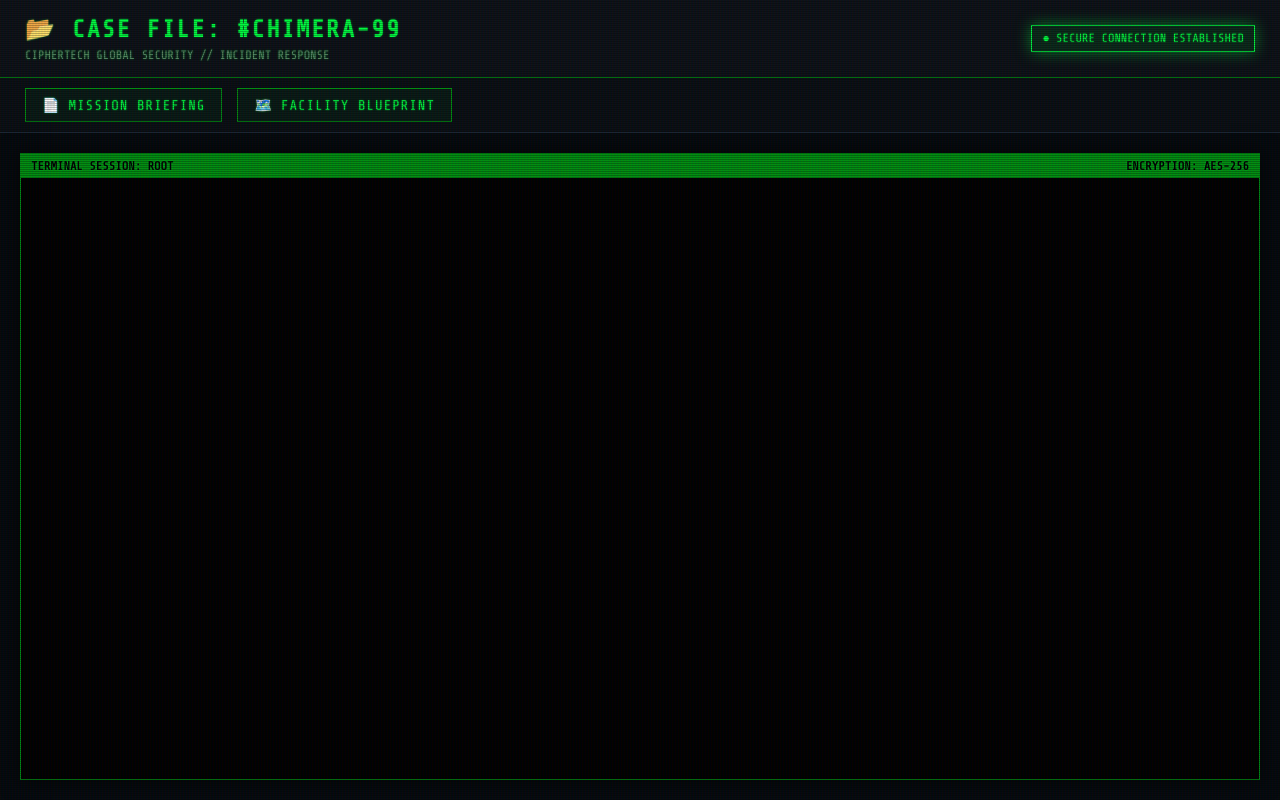
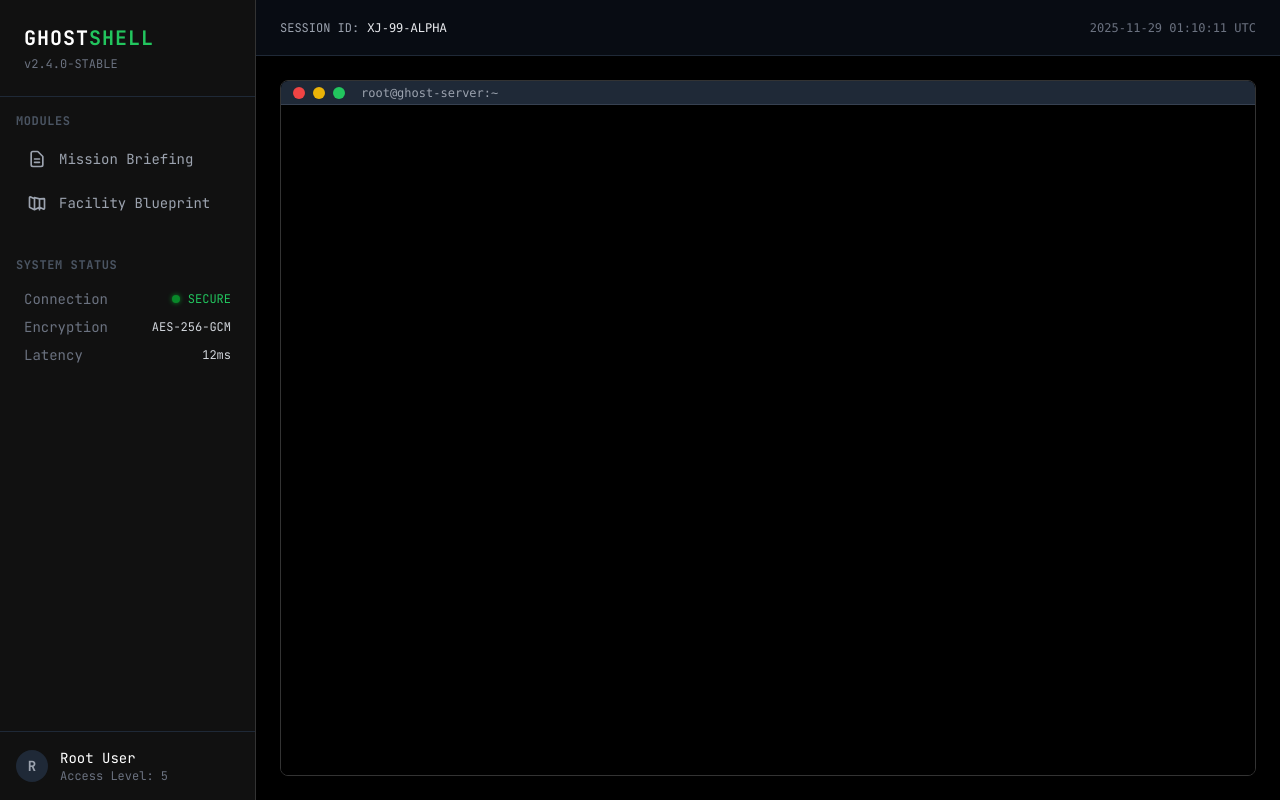
Before and after one commit to op-h/datacenter-ghost-ctf, a website: page public/index.html in a window 1280 px wide. Drawn offline with nearby package versions, Linux system fonts and the light colour scheme.

Commit message:
Update site

```diff
--- a/public/index.html
+++ b/public/index.html
@@ -1,181 +1,196 @@
 <!DOCTYPE html>
 <html lang="en">
+
 <head>
     <meta charset="UTF-8">
     <meta name="viewport" content="width=device-width, initial-scale=1.0">
-    <title>Case File: #CHIMERA-99</title>
+    <title>DATACENTER GHOST // TERMINAL ACCESS</title>
     <link rel="preconnect" href="https://fonts.googleapis.com">
     <link rel="preconnect" href="https://fonts.gstatic.com" crossorigin>
-    <link href="https://fonts.googleapis.com/css2?family=Share+Tech+Mono&display=swap" rel="stylesheet">
+    <link href="https://fonts.googleapis.com/css2?family=JetBrains+Mono:wght@400;700&display=swap" rel="stylesheet">
+    <script src="https://cdn.tailwindcss.com"></script>
     <style>
-        /* Variables */
         :root {
-            --bg-color: #050a0e;
-            --panel-bg: #0d1218;
-            --text-color: #00ff41;
-            --accent-color: #008f11;
-            --alert-color: #ff3333;
-            --border-color: #1a2633;
-            --scanline-color: rgba(0, 255, 65, 0.03);
+            --bg-dark: #0a0a0a;
+            --bg-panel: #111111;
+            --accent: #00ff41;
+            --text-dim: #888;
+            --border: #333;
         }
 
-        /* Base Styles */
         body {
-            font-family: 'Share Tech Mono', monospace;
-            background: var(--bg-color);
-            color: var(--text-color);
-            margin: 0;
-            height: 100vh;
-            display: flex;
-            flex-direction: column;
+            font-family: 'JetBrains Mono', monospace;
+            background-color: var(--bg-dark);
+            color: #e0e0e0;
             overflow: hidden;
-            text-shadow: 0 0 2px rgba(0, 255, 65, 0.5);
         }
 
-        /* CRT Effect Overlay */
-        .crt::before {
-            content: " ";
-            display: block;
-            position: absolute;
-            top: 0;
-            left: 0;
-            bottom: 0;
-            right: 0;
-            background: linear-gradient(rgba(18, 16, 16, 0) 50%, rgba(0, 0, 0, 0.25) 50%), linear-gradient(90deg, rgba(255, 0, 0, 0.06), rgba(0, 255, 0, 0.02), rgba(0, 0, 255, 0.06));
-            z-index: 999;
-            background-size: 100% 2px, 3px 100%;
-            pointer-events: none;
-        }
-
-        /* Header */
-        .header {
-            padding: 15px 25px;
-            border-bottom: 1px solid var(--accent-color);
-            background: var(--panel-bg);
-            flex: 0 0 auto;
-            display: flex;
-            justify-content: space-between;
-            align-items: center;
-            box-shadow: 0 0 15px rgba(0, 255, 65, 0.1);
-        }
-
-        .title-group h1 { margin: 0; font-size: 24px; letter-spacing: 2px; }
-        .title-group .subtitle { color: #5c8a68; font-size: 12px; margin-top: 5px; }
-
-        .status-badge {
-            border: 1px solid var(--text-color);
-            padding: 5px 10px;
-            font-size: 12px;
-            background: rgba(0, 255, 65, 0.1);
-            animation: pulse 2s infinite;
-        }
-
-        /* Navigation */
-        .nav-bar {
-            padding: 10px 25px;
-            background: #0a0f14;
-            display: flex;
-            gap: 15px;
-            border-bottom: 1px solid var(--border-color);
-        }
-
-        a.button {
-            background: rgba(0, 255, 65, 0.05);
-            color: var(--text-color);
-            padding: 8px 16px;
-            text-decoration: none;
-            border: 1px solid var(--accent-color);
-            font-size: 14px;
-            transition: 0.2s;
-            text-transform: uppercase;
-            letter-spacing: 1px;
-            display: flex;
-            align-items: center;
-            gap: 8px;
-        }
-
-        a.button:hover {
-            background: var(--text-color);
-            color: #000;
-            box-shadow: 0 0 10px var(--text-color);
-        }
-
-        /* Terminal Container */
-        .terminal-wrapper {
-            flex: 1;
-            padding: 20px;
-            display: flex;
-            flex-direction: column;
-            position: relative;
+        .sidebar {
+            background-color: var(--bg-panel);
+            border-right: 1px solid var(--border);
         }
 
         .terminal-frame {
-            flex: 1;
-            border: 1px solid var(--accent-color);
-            background: #000;
-            position: relative;
-            box-shadow: 0 0 20px rgba(0, 0, 0, 0.8);
+            background-color: #000;
+            border: 1px solid var(--border);
+            box-shadow: 0 0 20px rgba(0, 0, 0, 0.5);
         }
 
-        .terminal-header {
-            background: var(--accent-color);
-            color: #000;
-            padding: 5px 10px;
-            font-size: 12px;
-            font-weight: bold;
-            display: flex;
-            justify-content: space-between;
+        .nav-item {
+            transition: all 0.2s;
+            border-left: 3px solid transparent;
         }
 
-        iframe {
-            width: 100%;
-            height: calc(100% - 25px); /* Subtract header height */
-            border: none;
-            display: block;
+        .nav-item:hover {
+            background-color: #1a1a1a;
+            border-left-color: var(--accent);
+            color: #fff;
         }
 
-        /* Animations */
-        @keyframes pulse {
-            0% { opacity: 0.7; box-shadow: 0 0 5px rgba(0,255,65,0.2); }
-            50% { opacity: 1; box-shadow: 0 0 15px rgba(0,255,65,0.5); }
-            100% { opacity: 0.7; box-shadow: 0 0 5px rgba(0,255,65,0.2); }
+        .status-dot {
+            height: 8px;
+            width: 8px;
+            background-color: var(--accent);
+            border-radius: 50%;
+            box-shadow: 0 0 5px var(--accent);
+            animation: blink 2s infinite;
         }
 
+        @keyframes blink {
+            0% {
+                opacity: 1;
+            }
+
+            50% {
+                opacity: 0.5;
+            }
+
+            100% {
+                opacity: 1;
+            }
+        }
+
+        /* Scrollbar */
+        ::-webkit-scrollbar {
+            width: 8px;
+        }
+
+        ::-webkit-scrollbar-track {
+            background: var(--bg-dark);
+        }
+
+        ::-webkit-scrollbar-thumb {
+            background: #333;
+            border-radius: 4px;
+        }
+
+        ::-webkit-scrollbar-thumb:hover {
+            background: #555;
+        }
     </style>
 </head>
-<body class="crt">
 
-    <!-- Header -->
-    <div class="header">
-        <div class="title-group">
-            <h1>📂 CASE FILE: #CHIMERA-99</h1>
-            <div class="subtitle">CIPHERTECH GLOBAL SECURITY // INCIDENT RESPONSE</div>
+<body class="flex h-screen text-sm">
+
+    <!-- Sidebar -->
+    <div class="sidebar w-64 flex flex-col flex-shrink-0">
+        <div class="p-6 border-b border-gray-800">
+            <h1 class="text-xl font-bold tracking-wider text-white">GHOST<span class="text-green-500">SHELL</span></h1>
+            <p class="text-xs text-gray-500 mt-1">v2.4.0-STABLE</p>
         </div>
-        <div class="status-badge">
-            ● SECURE CONNECTION ESTABLISHED
+
+        <nav class="flex-1 overflow-y-auto py-4">
+            <div class="px-4 mb-2 text-xs font-semibold text-gray-600 uppercase tracking-wider">Modules</div>
+
+            <a href="viewer.html" target="_blank" class="nav-item flex items-center px-6 py-3 text-gray-400 group">
+                <svg class="w-5 h-5 mr-3" fill="none" stroke="currentColor" viewBox="0 0 24 24">
+                    <path stroke-linecap="round" stroke-linejoin="round" stroke-width="2"
+                        d="M9 12h6m-6 4h6m2 5H7a2 2 0 01-2-2V5a2 2 0 012-2h5.586a1 1 0 01.707.293l5.414 5.414a1 1 0 01.293.707V19a2 2 0 01-2 2z">
+                    </path>
+                </svg>
+                Mission Briefing
+            </a>
+
+            <a href="blueprint.html" target="_blank" class="nav-item flex items-center px-6 py-3 text-gray-400 group">
+                <svg class="w-5 h-5 mr-3" fill="none" stroke="currentColor" viewBox="0 0 24 24">
+                    <path stroke-linecap="round" stroke-linejoin="round" stroke-width="2"
+                        d="M9 20l-5.447-2.724A1 1 0 013 16.382V5.618a1 1 0 011.447-.894L9 7m0 13l6-3m-6 3V7m6 10l4.553 2.276A1 1 0 0021 18.382V7.618a1 1 0 00-.553-.894L15 7m0 13V7m0 0L9 5.382">
+                    </path>
+                </svg>
+                Facility Blueprint
+            </a>
+
+            <div class="px-4 mt-8 mb-2 text-xs font-semibold text-gray-600 uppercase tracking-wider">System Status</div>
+            <div class="px-6 py-2">
+                <div class="flex items-center justify-between mb-2">
+                    <span class="text-gray-500">Connection</span>
+                    <span class="text-green-500 text-xs flex items-center">
+                        <div class="status-dot mr-2"></div> SECURE
+                    </span>
+                </div>
+                <div class="flex items-center justify-between mb-2">
+                    <span class="text-gray-500">Encryption</span>
+                    <span class="text-gray-300 text-xs">AES-256-GCM</span>
+                </div>
+                <div class="flex items-center justify-between">
+                    <span class="text-gray-500">Latency</span>
+                    <span class="text-gray-300 text-xs">12ms</span>
+                </div>
+            </div>
+        </nav>
+
+        <div class="p-4 border-t border-gray-800">
+            <div class="flex items-center">
+                <div class="w-8 h-8 rounded-full bg-gray-800 flex items-center justify-center text-gray-400 font-bold">
+                    R
+                </div>
+                <div class="ml-3">
+                    <p class="text-sm font-medium text-white">Root User</p>
+                    <p class="text-xs text-gray-500">Access Level: 5</p>
+                </div>
+            </div>
         </div>
     </div>
 
-    <!-- Navigation -->
-    <div class="nav-bar">
-        <a href="viewer.html" target="_blank" class="button">
-            <span>📄</span> Mission Briefing
-        </a>
-        <a href="blueprint.html" target="_blank" class="button">
-            <span>🗺️</span> Facility Blueprint
-        </a>
-    </div>
+    <!-- Main Content -->
+    <div class="flex-1 flex flex-col min-w-0 bg-black">
+        <!-- Top Bar -->
+        <div class="h-14 border-b border-gray-800 flex items-center justify-between px-6 bg-opacity-50 bg-gray-900">
+            <div class="flex items-center text-gray-400 text-xs">
+                <span class="mr-2">SESSION ID:</span>
+                <span class="font-mono text-gray-200">XJ-99-ALPHA</span>
+            </div>
+            <div class="flex space-x-4">
+                <div class="text-xs text-gray-500 font-mono" id="clock">00:00:00 UTC</div>
+            </div>
+        </div>
 
-    <!-- Terminal -->
-    <div class="terminal-wrapper">
-        <div class="terminal-frame">
-            <div class="terminal-header">
-                <span>TERMINAL SESSION: ROOT</span>
-                <span>ENCRYPTION: AES-256</span>
+        <!-- Terminal Area -->
+        <div class="flex-1 p-6 overflow-hidden flex flex-col">
+            <div class="flex-1 terminal-frame relative rounded-lg overflow-hidden">
+                <div
+                    class="absolute top-0 left-0 right-0 h-6 bg-gray-800 flex items-center px-3 border-b border-gray-700">
+                    <div class="flex space-x-2">
+                        <div class="w-3 h-3 rounded-full bg-red-500"></div>
+                        <div class="w-3 h-3 rounded-full bg-yellow-500"></div>
+                        <div class="w-3 h-3 rounded-full bg-green-500"></div>
+                    </div>
+                    <div class="ml-4 text-xs text-gray-400 font-mono">root@ghost-server:~</div>
+                </div>
+                <iframe src="/terminal/" class="w-full h-full pt-6 bg-black" title="Terminal"></iframe>
             </div>
-            <iframe src="/terminal/" title="Forensic Terminal"></iframe>
         </div>
     </div>
 
+    <script>
+        // Update Clock
+        function updateClock() {
+            const now = new Date();
+            document.getElementById('clock').innerText = now.toISOString().replace('T', ' ').substring(0, 19) + ' UTC';
+        }
+        setInterval(updateClock, 1000);
+        updateClock();
+    </script>
 </body>
+
 </html>
```
Also changed, not shown: server.js (+24 -17 lines).
